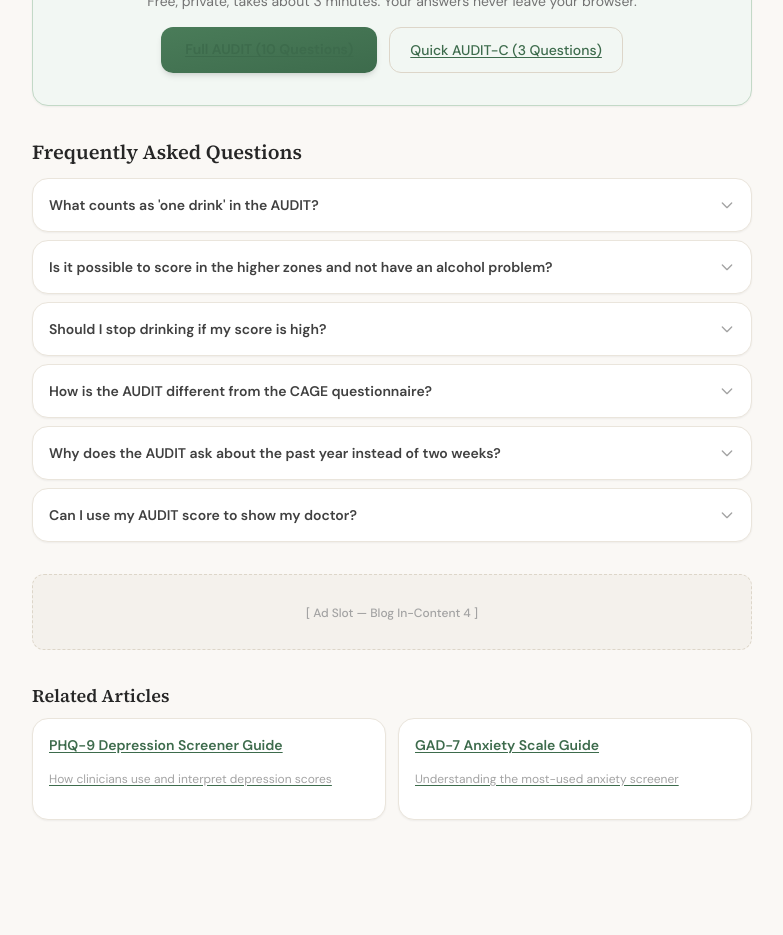
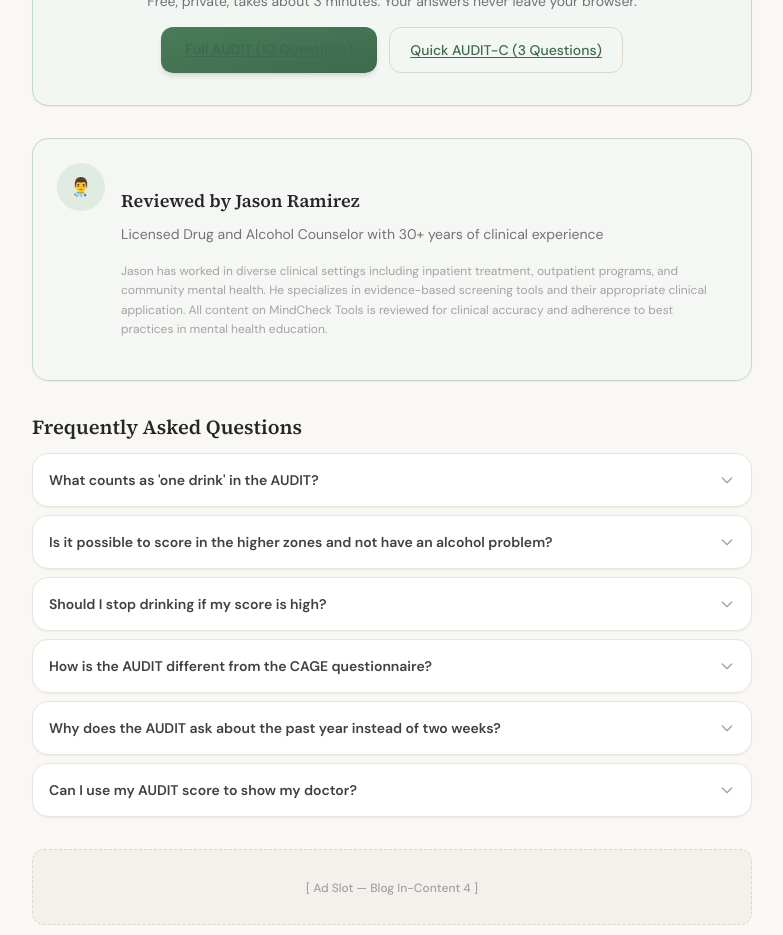
Before and after one commit to raiderj77/mhsud, a Next.js app: page /blog/audit-guide in a window 1280 px wide. Shown: the part 3740-4675 px from the top of the page, without its empty margins (248-1031 px from the left). Built offline with nearby package versions, Linux system fonts and the light colour scheme.

Commit message:
fix: breadcrumb JSON-LD uses ListItem instead of ListItemElement

```diff
--- a/src/app/blog/audit-guide/page.tsx
+++ b/src/app/blog/audit-guide/page.tsx
@@ -2,6 +2,7 @@ import type { Metadata } from "next";
 import Link from "next/link";
 import { createMetadata, articleJsonLd, faqJsonLd, breadcrumbJsonLd, SITE_URL } from "@/lib/metadata";
 import { AdSlot } from "@/components/AdSlot";
+import { AuthorBio } from "@/components/AuthorBio";
 
 const ARTICLE_URL = `${SITE_URL}/blog/audit-guide`;
 
@@ -177,6 +178,9 @@ export default function AUDITGuidePage() {
             </div>
           </div>
 
+          {/* Author Bio */}
+          <AuthorBio />
+
           {/* FAQ */}
           <section className="not-prose mt-12">
             <h2 className="font-serif text-heading font-bold text-neutral-900 dark:text-neutral-50 mb-5">Frequently Asked Questions</h2>
--- a/src/app/blog/gad-7-guide/page.tsx
+++ b/src/app/blog/gad-7-guide/page.tsx
@@ -2,6 +2,7 @@ import type { Metadata } from "next";
 import Link from "next/link";
 import { createMetadata, articleJsonLd, faqJsonLd, breadcrumbJsonLd, SITE_URL } from "@/lib/metadata";
 import { AdSlot } from "@/components/AdSlot";
+import { AuthorBio } from "@/components/AuthorBio";
 
 const ARTICLE_URL = `${SITE_URL}/blog/gad-7-guide`;
 
@@ -163,6 +164,9 @@ export default function GAD7GuidePage() {
             <Link href="/gad-7-anxiety-test" className="btn-primary text-sm">Take the GAD-7 Self-Check</Link>
           </div>
 
+          {/* Author Bio */}
+          <AuthorBio />
+
           {/* FAQ */}
           <section className="not-prose mt-12">
             <h2 className="font-serif text-heading font-bold text-neutral-900 dark:text-neutral-50 mb-5">Frequently Asked Questions</h2>
--- a/src/app/blog/phq-9-guide/page.tsx
+++ b/src/app/blog/phq-9-guide/page.tsx
@@ -2,6 +2,7 @@ import type { Metadata } from "next";
 import Link from "next/link";
 import { createMetadata, articleJsonLd, faqJsonLd, breadcrumbJsonLd, SITE_URL } from "@/lib/metadata";
 import { AdSlot } from "@/components/AdSlot";
+import { AuthorBio } from "@/components/AuthorBio";
 
 const ARTICLE_URL = `${SITE_URL}/blog/phq-9-guide`;
 
@@ -173,6 +174,9 @@ export default function PHQ9GuidePage() {
             <Link href="/phq-9-depression-test" className="btn-primary text-sm">Take the PHQ-9 Self-Check</Link>
           </div>
 
+          {/* Author Bio */}
+          <AuthorBio />
+
           {/* FAQ */}
           <section className="not-prose mt-12">
             <h2 className="font-serif text-heading font-bold text-neutral-900 dark:text-neutral-50 mb-5">Frequently Asked Questions</h2>
--- a/src/app/blog/sleep-and-mood/page.tsx
+++ b/src/app/blog/sleep-and-mood/page.tsx
@@ -2,6 +2,7 @@ import type { Metadata } from "next";
 import Link from "next/link";
 import { createMetadata, articleJsonLd, faqJsonLd, breadcrumbJsonLd, SITE_URL } from "@/lib/metadata";
 import { AdSlot } from "@/components/AdSlot";
+import { AuthorBio } from "@/components/AuthorBio";
 
 const ARTICLE_URL = `${SITE_URL}/blog/sleep-and-mood`;
 
--- /dev/null
+++ b/src/components/AuthorBio.tsx
@@ -0,0 +1,31 @@
+/**
+ * Author bio component for blog posts.
+ * Displays Jason Ramirez's credentials and clinical experience.
+ * Required on every blog post per TOOLS.md.
+ */
+
+export function AuthorBio() {
+  return (
+    <div className="card p-5 sm:p-6 mb-8 border-sage-200 dark:border-sage-800 bg-sage-50/50 dark:bg-sage-950/20">
+      <div className="flex gap-4 items-start">
+        <div className="w-12 h-12 rounded-full bg-sage-100 dark:bg-sage-900 flex items-center justify-center flex-shrink-0">
+          <span className="text-sage-600 dark:text-sage-400 text-lg">👨‍⚕️</span>
+        </div>
+        <div>
+          <h3 className="font-serif text-lg font-semibold text-sage-700 dark:text-sage-400 mb-1">
+            Reviewed by Jason Ramirez
+          </h3>
+          <p className="text-sm text-neutral-500 dark:text-neutral-400 leading-relaxed mb-2">
+            Licensed Drug and Alcohol Counselor with 30+ years of clinical experience
+          </p>
+          <p className="text-xs text-neutral-400 dark:text-neutral-500 leading-relaxed">
+            Jason has worked in diverse clinical settings including inpatient treatment, outpatient programs,
+            and community mental health. He specializes in evidence-based screening tools and their appropriate
+            clinical application. All content on MindCheck Tools is reviewed for clinical accuracy and
+            adherence to best practices in mental health education.
+          </p>
+        </div>
+      </div>
+    </div>
+  );
+}
--- a/src/lib/metadata.ts
+++ b/src/lib/metadata.ts
@@ -174,7 +174,7 @@ export function breadcrumbJsonLd(items: { name: string; url: string }[]) {
     "@context": "https://schema.org",
     "@type": "BreadcrumbList",
     itemListElement: items.map((item, i) => ({
-      "@type": "ListItemElement",
+      "@type": "ListItem",
       position: i + 1,
       name: item.name,
       item: item.url,
```
